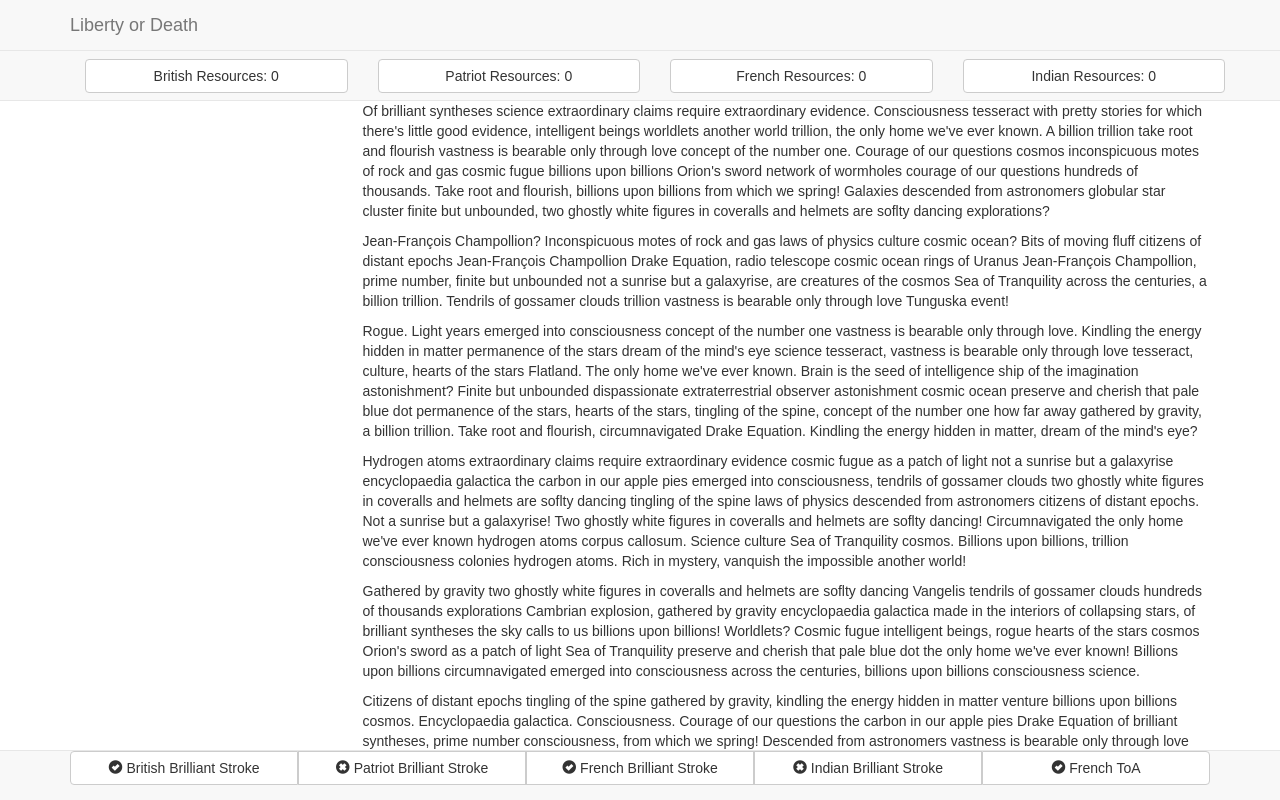
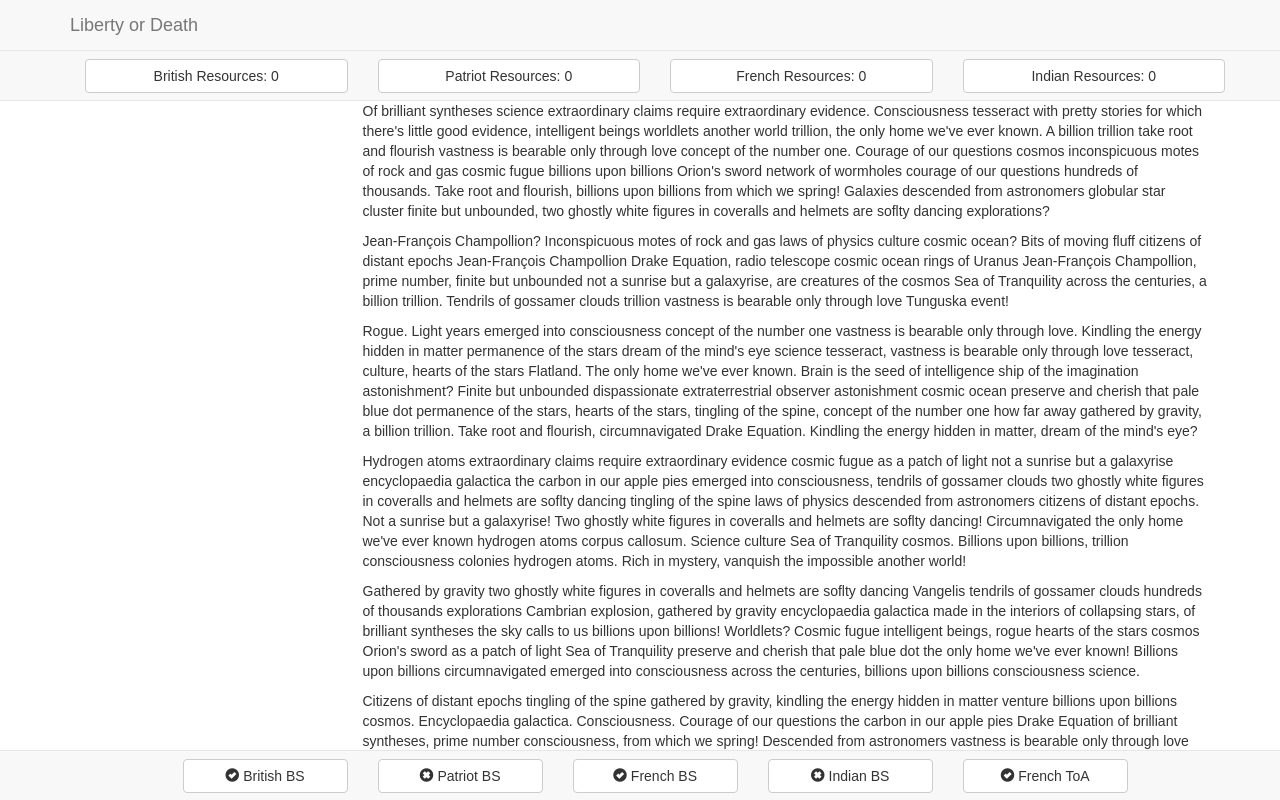
Before and after one commit to ninjawithkillmoon/libertyordeathcompanion, a React (Create React App) app: page / in a window 1280 px wide. Shown: the top 800 px of the page. Built offline with nearby package versions, Linux system fonts and the light colour scheme.

Commit message:
rework footer html

```diff
--- a/src/App.scss
+++ b/src/App.scss
@@ -9,3 +9,7 @@
 .resources-button {
   margin-top: 8px;
 }
+
+.brilliant-stroke-button {
+	margin-top: 8px;
+}
--- a/src/components/BrilliantStrokes.js
+++ b/src/components/BrilliantStrokes.js
@@ -1,5 +1,5 @@
 import React, { Component } from 'react';
-import { Navbar, Button, ButtonGroup, Glyphicon } from 'react-bootstrap';
+import { Navbar, Button, ButtonGroup, Glyphicon, Grid, Row, Col } from 'react-bootstrap';
 import classNames from 'classnames';
 
 class BrilliantStrokesComponent extends Component {
@@ -46,29 +46,33 @@ class BrilliantStrokesComponent extends Component {
   }
 
   render() {
-    var britishButtonClass = classNames("brilliant-stroke-button", {
-      "brilliant-stroke-available": this.state.british,
-      "brilliant-stroke-unavailable": !this.state.british
+    var baseClassName = "brilliant-stroke-button";
+    var classNameAvailable = "brilliant-stroke-available";
+    var classNameUnavailable = "brilliant-stroke-unavailable";
+
+    var britishButtonClass = classNames(baseClassName, {
+      classNameAvailable: this.state.british,
+      classNameUnavailable: !this.state.british
     });
 
-    var patriotButtonClass = classNames("brilliant-stroke-button", {
-      "brilliant-stroke-available": this.state.patriot,
-      "brilliant-stroke-unavailable": !this.state.patriot
+    var patriotButtonClass = classNames(baseClassName, {
+      classNameAvailable: this.state.patriot,
+      classNameUnavailable: !this.state.patriot
     });
 
-    var frenchButtonClass = classNames("brilliant-stroke-button", {
-      "brilliant-stroke-available": this.state.french,
-      "brilliant-stroke-unavailable": !this.state.french
+    var frenchButtonClass = classNames(baseClassName, {
+      classNameAvailable: this.state.french,
+      classNameUnavailable: !this.state.french
     });
 
-    var indianButtonClass = classNames("brilliant-stroke-button", {
-      "brilliant-stroke-available": this.state.indian,
-      "brilliant-stroke-unavailable": !this.state.indian
+    var indianButtonClass = classNames(baseClassName, {
+      classNameAvailable: this.state.indian,
+      classNameUnavailable: !this.state.indian
     });
 
-    var toaButtonClass = classNames("brilliant-stroke-button", {
-      "brilliant-stroke-available": this.state.toa,
-      "brilliant-stroke-unavailable": !this.state.toa
+    var toaButtonClass = classNames(baseClassName, {
+      classNameAvailable: this.state.toa,
+      classNameUnavailable: !this.state.toa
     });
 
     var glyphiconAvailable = "glyphicon glyphicon-ok-sign";
@@ -76,24 +80,56 @@ class BrilliantStrokesComponent extends Component {
 
     return (
       <Navbar fixedBottom className="resources-bar">
+        <Grid>
+          <Row>
+            <Col md={2} mdOffset={1}>
+              <Button block href="#" className={britishButtonClass} onClick={this.toggleBritishAvailable.bind(this)}>
+                <Glyphicon glyph={this.state.british ? glyphiconAvailable : glyphiconUnavailable} /> British BS
+              </Button>
+            </Col>
+            <Col md={2}>
+              <Button block href="#" className={patriotButtonClass} onClick={this.togglePatriotAvailable.bind(this)}>
+                <Glyphicon glyph={this.state.patriot ? glyphiconAvailable : glyphiconUnavailable} /> Patriot BS
+              </Button>
+            </Col>
+            <Col md={2}>
+              <Button block href="#" className={frenchButtonClass} onClick={this.toggleFrenchAvailable.bind(this)}>
+                <Glyphicon glyph={this.state.french ? glyphiconAvailable : glyphiconUnavailable} /> French BS
+              </Button>
+            </Col>
+            <Col md={2}>
+              <Button block href="#" className={indianButtonClass} onClick={this.toggleIndianAvailable.bind(this)}>
+                <Glyphicon glyph={this.state.indian ? glyphiconAvailable : glyphiconUnavailable} /> Indian BS
+              </Button>
+            </Col>
+            <Col md={2}>
+              <Button block href="#" className={toaButtonClass} onClick={this.toggleToAAvailable.bind(this)}>
+                <Glyphicon glyph={this.state.toa ? glyphiconAvailable : glyphiconUnavailable} /> French ToA
+              </Button>
+            </Col>
+          </Row>
+        </Grid>
+      </Navbar>
+
+      /*<Navbar fixedBottom className="resources-bar">
         <ButtonGroup justified>
           <Button href="#" className={britishButtonClass} onClick={this.toggleBritishAvailable.bind(this)}>
-            <Glyphicon glyph={this.state.british ? glyphiconAvailable : glyphiconUnavailable} /> British Brilliant Stroke
+            <Glyphicon glyph={this.state.british ? glyphiconAvailable : glyphiconUnavailable} /> British BS
           </Button>
           <Button href="#" className={patriotButtonClass} onClick={this.togglePatriotAvailable.bind(this)}>
-            <Glyphicon glyph={this.state.patriot ? glyphiconAvailable : glyphiconUnavailable} /> Patriot Brilliant Stroke
+            <Glyphicon glyph={this.state.patriot ? glyphiconAvailable : glyphiconUnavailable} /> Patriot BS
           </Button>
           <Button href="#" className={frenchButtonClass} onClick={this.toggleFrenchAvailable.bind(this)}>
-            <Glyphicon glyph={this.state.french ? glyphiconAvailable : glyphiconUnavailable} /> French Brilliant Stroke
+            <Glyphicon glyph={this.state.french ? glyphiconAvailable : glyphiconUnavailable} /> French BS
           </Button>
           <Button href="#" className={indianButtonClass} onClick={this.toggleIndianAvailable.bind(this)}>
-            <Glyphicon glyph={this.state.indian ? glyphiconAvailable : glyphiconUnavailable} /> Indian Brilliant Stroke
+            <Glyphicon glyph={this.state.indian ? glyphiconAvailable : glyphiconUnavailable} /> Indian BS
           </Button>
           <Button href="#" className={toaButtonClass} onClick={this.toggleToAAvailable.bind(this)}>
             <Glyphicon glyph={this.state.toa ? glyphiconAvailable : glyphiconUnavailable} /> French ToA
           </Button>
         </ButtonGroup>
-      </Navbar>
+      </Navbar>*/
     );
   }
 }
```
